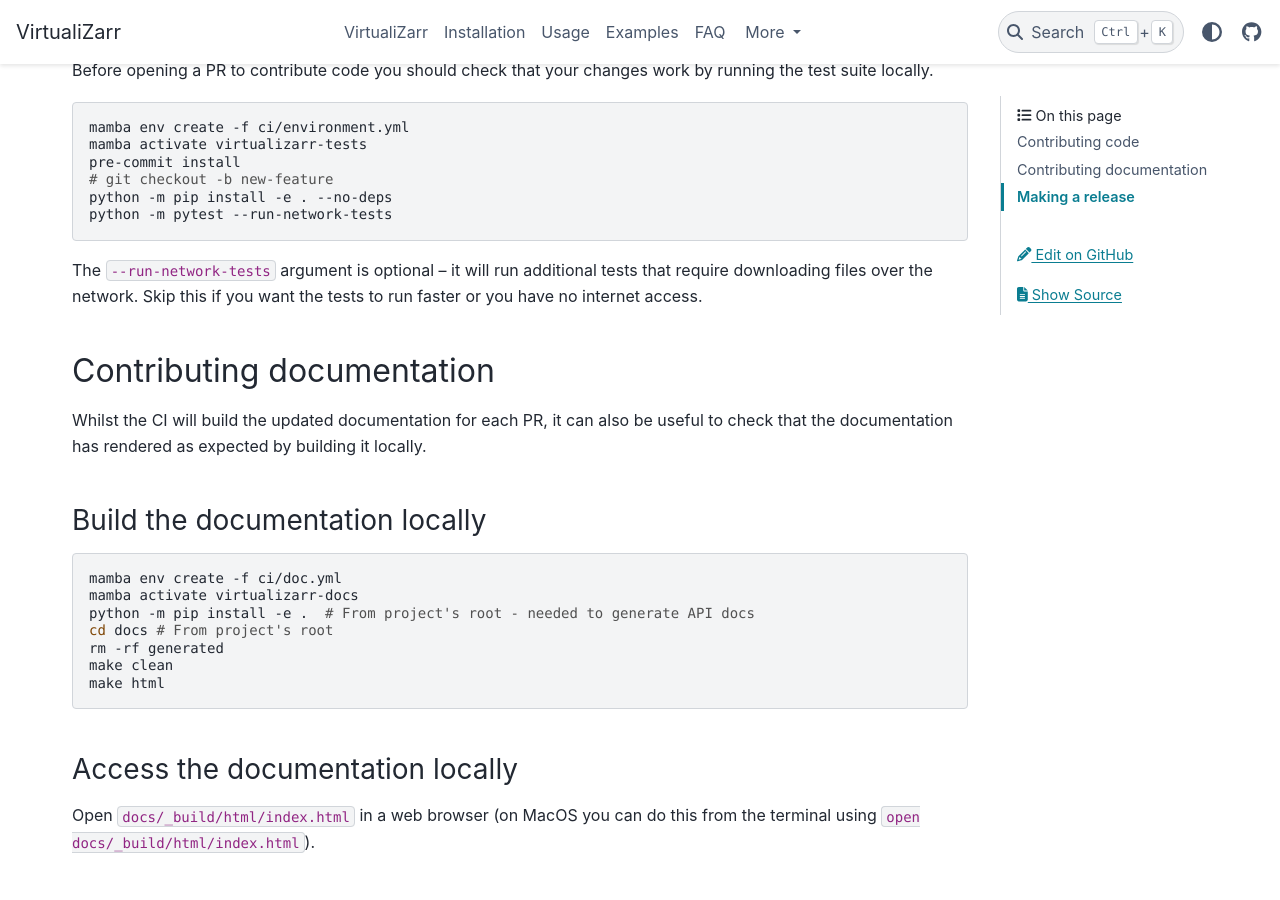
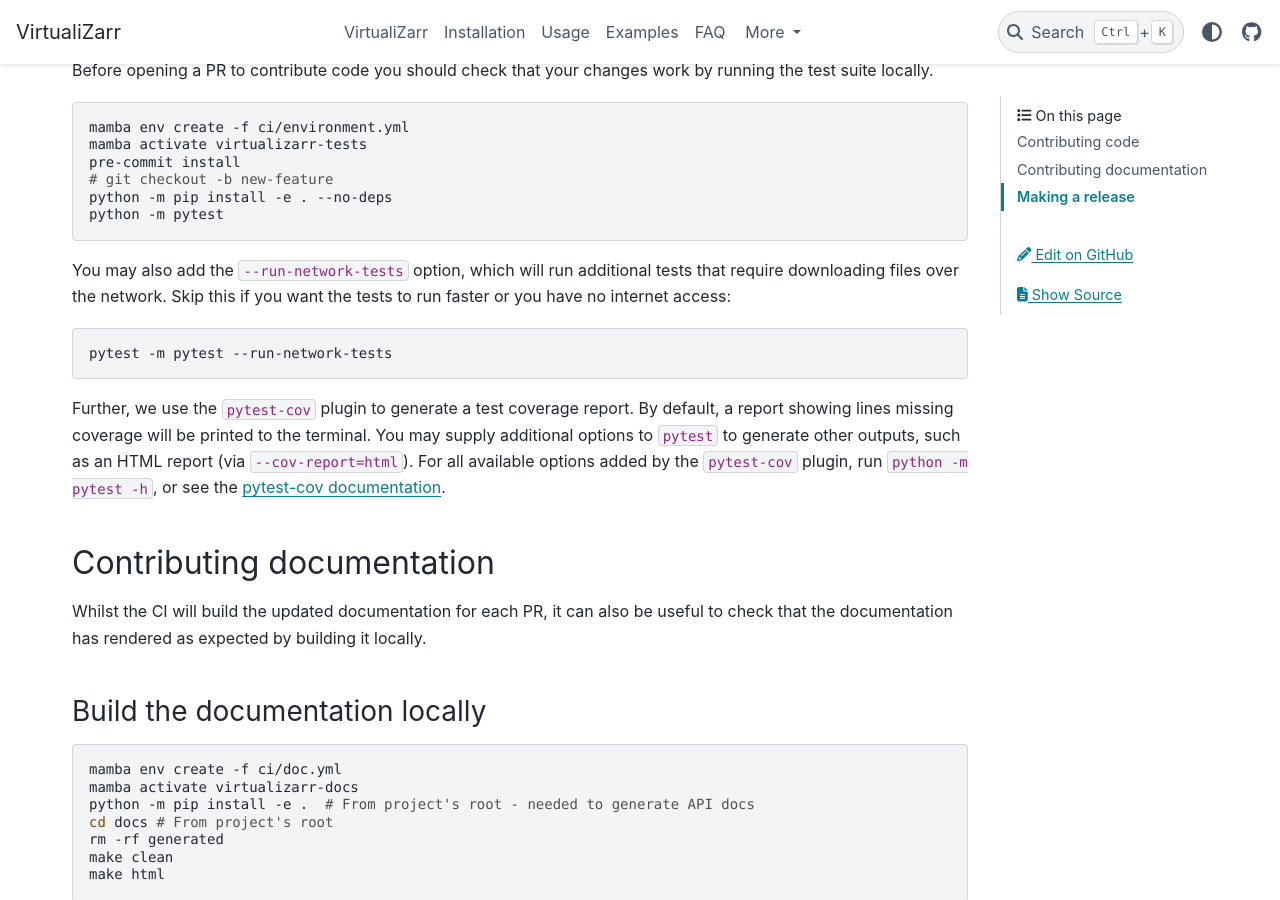
Before and after one commit to zarr-developers/VirtualiZarr, a Sphinx documentation site: the page built from docs/contributing.md, in a window 1280 px wide and 900 px high, scrolled down 303 px. Built offline with Sphinx 7.4.7 and the PyData theme 0.15.4, drawn with Linux system fonts in a browser that asks for light colours.

Commit message:
Configure coverage in pyproject.toml

````diff
--- a/docs/contributing.md
+++ b/docs/contributing.md
@@ -12,10 +12,23 @@
 pre-commit install
 # git checkout -b new-feature
 python -m pip install -e . --no-deps
-python -m pytest --run-network-tests
+python -m pytest
 ```
 
-The `--run-network-tests` argument is optional -- it will run additional tests that require downloading files over the network. Skip this if you want the tests to run faster or you have no internet access.
+You may also add the `--run-network-tests` option, which will run additional tests
+that require downloading files over the network.  Skip this if you want the tests to run
+faster or you have no internet access:
+
+```bash
+pytest -m pytest --run-network-tests
+```
+
+Further, we use the `pytest-cov` plugin to generate a test coverage report.  By default,
+a report showing lines missing coverage will be printed to the terminal.  You may supply
+additional options to `pytest` to generate other outputs, such as an HTML report (via
+`--cov-report=html`).  For all available options added by the `pytest-cov` plugin, run
+`python -m pytest -h`, or see the
+[pytest-cov documentation](https://pytest-cov.readthedocs.io/en/latest/readme.html).
 
 ## Contributing documentation
 
--- a/pyproject.toml
+++ b/pyproject.toml
@@ -148,6 +148,9 @@
 [tool.ruff.lint.isort]
 known-first-party = ["virtualizarr"]
 
+[tool.coverage.run]
+omit = ["virtualizarr/tests/*"]
+
 [tool.pytest.ini_options]
 addopts = [
     "--cov=virtualizarr",
````
Also changed, not shown: 4 other files.
